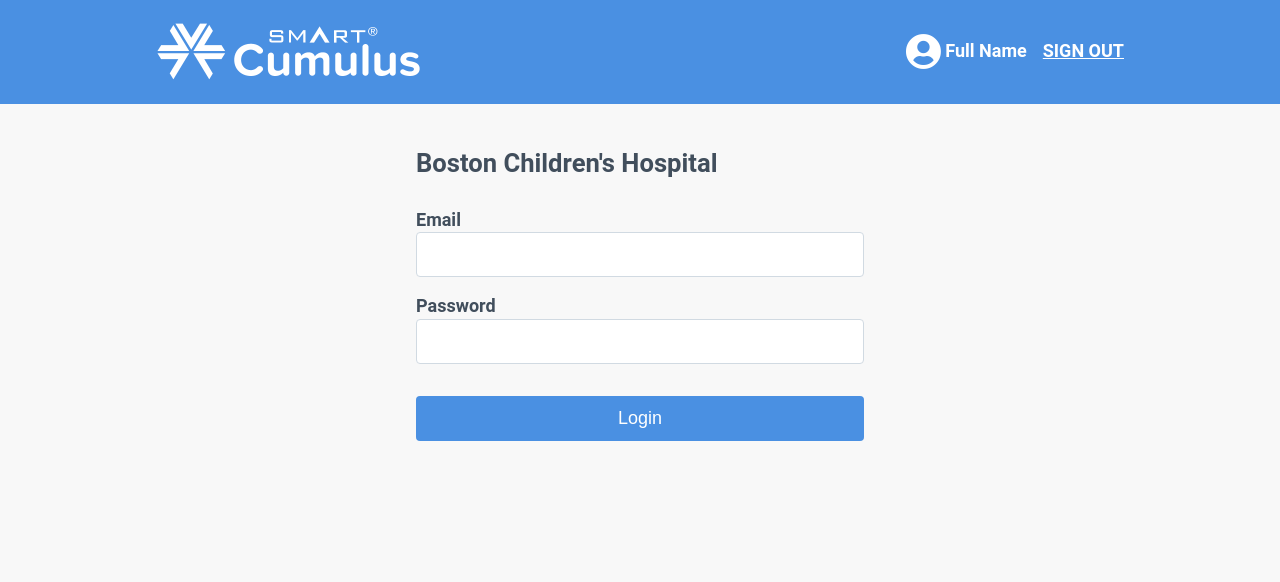
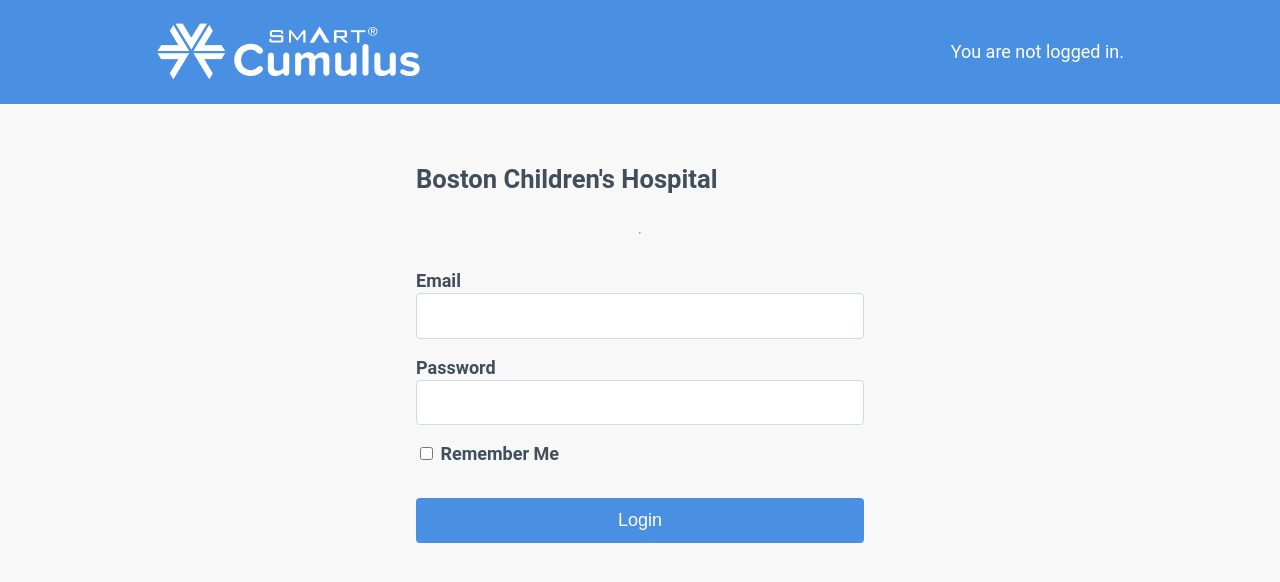
Before and after one commit to smart-on-fhir/cumulus-app, a React (Create React App) app: page /login in a window 1280 px wide. Shown: the top 582 px of the page. Built offline with nearby package versions, Linux system fonts and the light colour scheme.

Commit message:
Fake auth

```diff
--- /dev/null
+++ b/src/auth.tsx
@@ -0,0 +1,128 @@
+import * as React from "react";
+import {
+  useNavigate,
+  useLocation,
+  Navigate
+} from "react-router-dom";
+
+
+interface AuthContextType {
+    user: app.User | null;
+    login: (username: string, password: string, remember?: boolean) => void;
+    logout: () => void;
+}
+
+let AuthContext = React.createContext<AuthContextType>(null!);
+
+export function AuthProvider({ children }: { children: React.ReactNode })
+{
+    const storedUser = JSON.parse(sessionStorage.getItem("user") || "null") as app.User | null;
+
+    let [user, setUser] = React.useState<app.User|null>(storedUser);
+
+    function login(username: string, password: string, remember = false) {
+        setUser({ username });
+
+        if (remember) {
+            sessionStorage.setItem("user", JSON.stringify({ username }));
+        } else {
+            sessionStorage.removeItem("user");
+        }
+    };
+
+    function logout() {
+        sessionStorage.removeItem("user");
+        setUser(null);
+    }
+
+    return (
+        <AuthContext.Provider value={{ user, login, logout }}>
+            {children}
+        </AuthContext.Provider>
+    );
+}
+
+function useAuth() {
+    return React.useContext(AuthContext);
+}
+
+export function RequireAuth({ children }: { children: JSX.Element }) {
+    let auth = useAuth();
+    let location = useLocation();
+
+    if (!auth.user) {
+        // Redirect them to the /login page, but save the current location they were
+        // trying to go to when they were redirected. This allows us to send them
+        // along to that page after they login, which is a nicer user experience
+        // than dropping them off on the home page.
+        return <Navigate to="/login" state={{ from: location }} replace />;
+    }
+
+    return children;
+}
+
+export function LoginPage() {
+    let navigate = useNavigate();
+    let location = useLocation();
+    let auth     = useAuth();
+
+    // @ts-ignore
+    let from = location.state?.from?.pathname || "/";
+
+    function handleSubmit(event: React.FormEvent<HTMLFormElement>) {
+        event.preventDefault();
+
+        const formData = new FormData(event.currentTarget);
+        const username = formData.get("username") as string;
+        const password = formData.get("password") as string;
+        const remember = formData.get("remember") as string;
+
+        auth.login(username, password, remember === "true");
+
+        // Send them back to the page they tried to visit when they were
+        // redirected to the login page. Use { replace: true } so we don't create
+        // another entry in the history stack for the login page.  This means that
+        // when they get to the protected page and click the back button, they
+        // won't end up back on the login page, which is also really nice for the
+        // user experience.
+        navigate(from, { replace: true });
+    }
+
+    return (
+        <form className="container row p-1 center" onSubmit={handleSubmit}>
+            <div className="col" style={{ maxWidth: "28rem"}}>
+                <h3>Boston Children's Hospital</h3>
+                <hr/>
+                <br/>
+                <div className="row center">
+                    <div className="col">
+                        <label>Email</label>
+                        <input type="text" name="username" autoComplete="username" />
+                        <label className="mt-1">Password</label>
+                        <input type="password" name="password" autoComplete="current-password" />
+                        <label className="mt-1">
+                            <input type="checkbox" name="remember" value="true"/> Remember Me
+                        </label>
+                        <button type="submit" className="btn-blue mt-2 mb-2">Login</button>
+                    </div>
+                </div>
+            </div>
+        </form>
+    );
+}
+
+export function AuthStatus() {
+    let auth = useAuth();
+    let navigate = useNavigate();
+
+    if (!auth.user) {
+      return <p>You are not logged in.</p>;
+    }
+
+    return (
+        <>
+            <i className="fas fa-user-circle" style={{ fontSize: "200%", verticalAlign: "middle" }}/> <b>{auth.user.username}</b>
+            <a className="ml-1 underline" href="#" onClick={() => {auth.logout();navigate("/");}}><b>SIGN OUT</b></a>
+        </>
+    )
+}
--- a/src/components/App.tsx
+++ b/src/components/App.tsx
@@ -1,25 +1,25 @@
-import Header from "./Header";
-import LoginForm from "./LoginForm";
-import {
-    BrowserRouter as Router,
-    Routes,
-    Route,
-    Link
-} from "react-router-dom";
-
+import { Routes, Route, BrowserRouter }                        from "react-router-dom";
+import Header                                   from "./Header";
+import Home                                     from "./Home";
+import { AuthProvider, RequireAuth, LoginPage } from "../auth";
 import "../styles/main.scss";
 
 
 export default function App() {
+
     return (
-        <Router>
-            <Header />
-            <div id="main" className="col">
-                <Routes>
-                    <Route path="/" element="home" />
-                    <Route path="/login" element={ <LoginForm /> } />
-                </Routes>
-            </div>
-        </Router>
+        <AuthProvider>
+            <BrowserRouter>
+                <Header/>
+                <div className="container row p-1">
+                    <div id="main" className="col">
+                        <Routes>
+                            <Route path="/" element={ <RequireAuth><Home /></RequireAuth> } />
+                            <Route path="/login" element={ <LoginPage /> } />
+                        </Routes>
+                    </div>
+                </div>
+            </BrowserRouter>
+        </AuthProvider>
     )
 }
--- a/src/components/Header/index.tsx
+++ b/src/components/Header/index.tsx
@@ -1,3 +1,4 @@
+import { AuthStatus } from "../../auth";
 import "./Header.scss";
 import logo from "./logo.png";
 
@@ -12,8 +13,7 @@
                 <div className="col middle center"/>
                 <div className="col pl-1 middle right">
                     <div className="nowrap">
-                        <i className="fas fa-user-circle" style={{ fontSize: "200%", verticalAlign: "middle" }} /> <b>Full Name</b>
-                        <a className="ml-1" href="#"><b>SIGN OUT</b></a>
+                        <AuthStatus/>
                     </div>
                 </div>
             </div>
--- a/src/components/LoginForm/index.tsx
+++ /dev/null
@@ -1,20 +0,0 @@
-
-
-export default function LoginForm() {
-    return (
-        <form className="container row p-1 center">
-            <div className="col" style={{ maxWidth: "28rem"}}>
-                <h3>Boston Children's Hospital</h3>
-                <div className="row center">
-                    <div className="col">
-                        <label>Email</label>
-                        <input type="text"/>
-                        <label className="mt-1">Password</label>
-                        <input type="password"/>
-                        <button type="submit" className="btn-blue mt-2 mb-2">Login</button>
-                    </div>
-                </div>
-            </div>
-        </form>
-    )
-}
```
Also changed, not shown: src/types.d.ts (added, +8 -0 lines).
